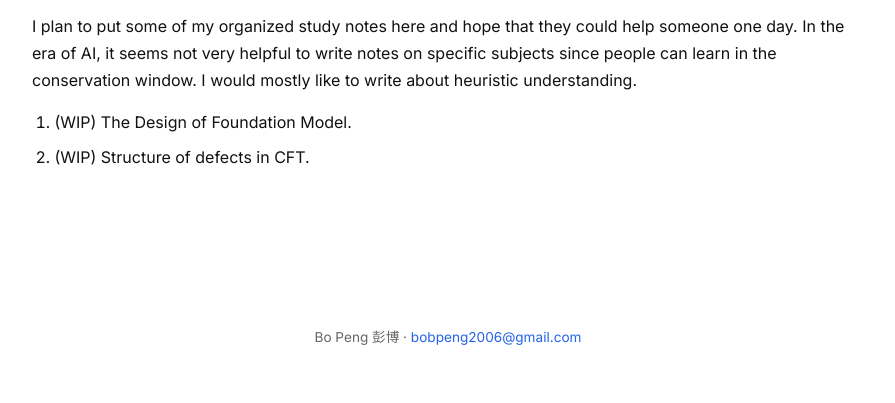
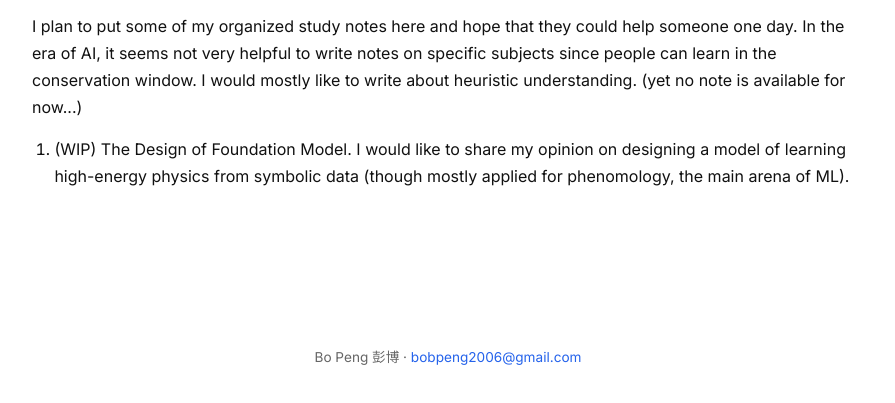
Before and after one commit to B0b-Peng/B0b-Peng.github.io, a plain HTML site: page study-resources.html in a window 1280 px wide. Shown: the part 183-586 px from the top of the page, without its empty margins (192-1087 px from the left). Drawn offline with Linux system fonts and the light colour scheme.

Commit message:
Update study-resources.html

```diff
--- a/study-resources.html
+++ b/study-resources.html
@@ -27,11 +27,10 @@
 
   <main class="container">
     <h1 class="title">Study Resources</h1>
-    <p>I plan to put some of my organized study notes here and hope that they could help someone one day. In the era of AI, it seems not very helpful to write notes on specific subjects since people can learn in the conservation window. I would mostly like to write about heuristic understanding. </p>
+    <p>I plan to put some of my organized study notes here and hope that they could help someone one day. In the era of AI, it seems not very helpful to write notes on specific subjects since people can learn in the conservation window. I would mostly like to write about heuristic understanding. (yet no note is available for now...)</p>
 
     <ol>
-        <li> (WIP) The Design of Foundation Model. </li>
-        <li> (WIP) Structure of defects in CFT. </li>
+        <li> (WIP) The Design of Foundation Model. I would like to share my opinion on designing a model of learning high-energy physics from symbolic data (though mostly applied for phenomology, the main arena of ML).</li>
     </ol>
   </main>
 
```
